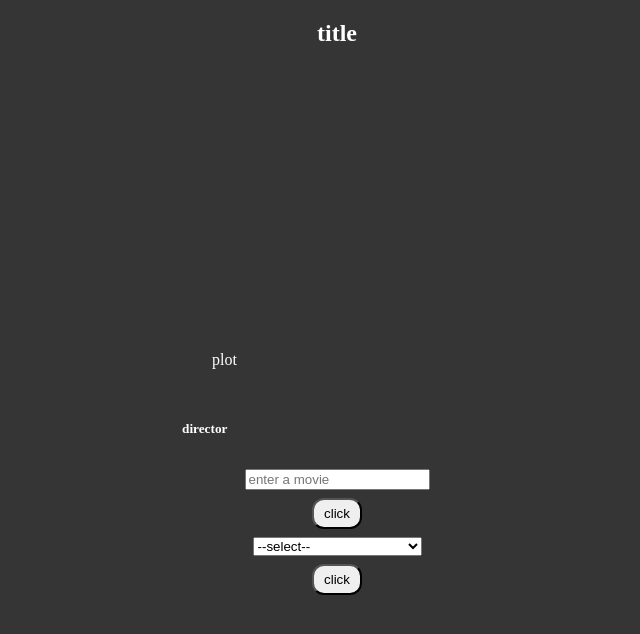
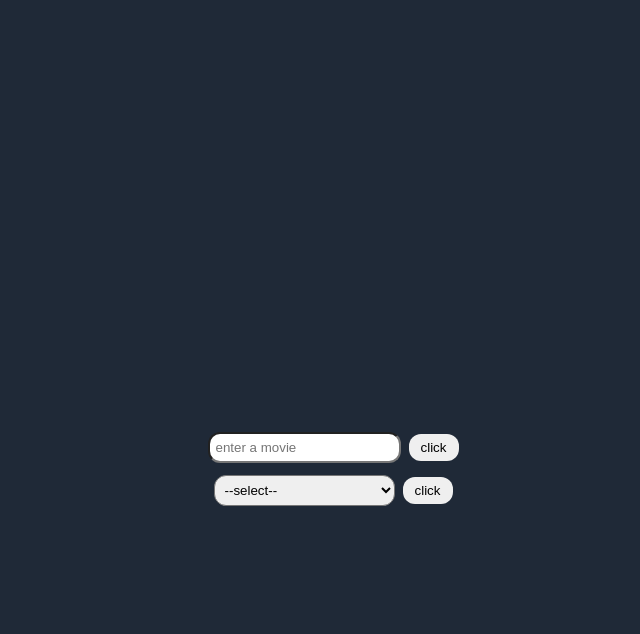
Before and after one commit to naailah-b/itd212-assignment-2, a plain HTML site: page index.html in a window 1280 px wide. Shown: the whole page, without its empty margins (303-943 px from the left). Drawn offline with nearby package versions, Linux system fonts and the light colour scheme.

Commit message:
updating files for base css

```diff
--- a/index.html
+++ b/index.html
@@ -4,40 +4,54 @@
 <head>
     <meta charset="UTF-8">
     <meta name="viewport" content="width=device-width, initial-scale=1.0">
+    <link rel="preconnect" href="https://fonts.googleapis.com">
+    <link rel="preconnect" href="https://fonts.gstatic.com" crossorigin>
+    <link
+        href="https://fonts.googleapis.com/css2?family=Roboto:ital,wght@0,300;0,400;0,500;0,700;0,900;1,100;1,300&display=swap"
+        rel="stylesheet">
     <link rel="stylesheet" href="style.css">
     <title>Development Assignment 2</title>
 </head>
 
 <body>
-    <h2 id="title">title</h2>
+    <div id="infoTitle">
+        <div id="miniTitle"></div>
+        <h2 id="title"></h2>
+    </div>
     <div id="container">
-
         <div id="info">
             <div id="info2">
                 <img id="image">
-                <div id="plot">plot</div>
-
-            </div>
-            <h5 id="director">director</h5>
+                <div id="info3">
                     <div>
                         <ul id="actorList">
                         </ul>
                     </div>
+                    <div id="plot"></div>
+
+                </div>
+            </div>
+            <h5 id="director"></h5>
         </div>
 
         <div id="inputs">
-            <input id="textInput" type="text" placeholder="enter a movie"><button id="textBtn" class="btn">click</button>
+            <div id="input1">
+                <input class="titleInput" id="textInput" type="text" placeholder="enter a movie"><button id="textBtn"
+                    class="btn">click</button>
+            </div>
 
-            <select id="dropInput">
+            <div id="input2">
+                <select class="titleInput" id="dropInput">
                     <option>--select--</option>
                     <option>Star Wars</option>
                     <option>The Empire Strikes Back</option>
                     <option>Return of the Jedi</option>
                 </select><button id="dropBtn" class="btn">click</button>
+            </div>
 
         </div>
     </div>
-    <script src="https://ajax.googleapis.com/ajax/libs/jquery/3.1.1/jquery.min.js"></script>
+
     <script>
         document.querySelector('#textBtn').addEventListener('click', () => {
             let inputText = document.querySelector('#textInput').value;
@@ -59,30 +73,30 @@
                     document.querySelector('#title').textContent = json.Title;
                     document.querySelector('#director').textContent = "directed by " + json.Director;
 
-                    actors = JSON.stringify(json.Actors);
-                    let split = actors.split(',');
+                    let split = json.Actors.split(',');
                     let ul = document.querySelector('ul').innerHTML.trim();
 
-
-
                     document.querySelector('#image').src = json.Poster;
-
-                    document.querySelector('#plot').textContent = json.Plot;
+                    document.querySelector('#plot').textContent = "Plot: " + json.Plot;
 
                     if (ul !== "") {
                         document.querySelector('#actorList').textContent = "";
                     }
+
+                    document.querySelector('#miniTitle').textContent = 'Title ↓';
+
+                    let act = document.createElement('li');
+                    act.innerHTML = 'Actors ';
+                    act.id = "list1";
+                    document.querySelector('#actorList').appendChild(act);
+
 
                     for (let i = 0; i < split.length; i++) {
                         let li = document.createElement('li');
                         li.innerHTML = split[i];
                         document.querySelector('#actorList').appendChild(li);
                     }
-
-
                 });
-
-            // https://www.omdbapi.com/?apikey=a407b204&t=
         }
 
     </script>
--- a/style.css
+++ b/style.css
@@ -1,6 +1,13 @@
 body {
-    background-color: rgb(53, 53, 53);
-    color: white;
+    background-color: #1f2937;
+    color: rgb(231, 231, 231);
+    font-family: "Roboto";
+    display: flex;
+    flex-direction: column;
+    align-items: center;
+    height: 100vh;
+    margin: 0;
+    padding: 0;
 }
 
 #container {
@@ -8,19 +15,28 @@ body {
     flex-direction: column;
     justify-content: center;
     align-items: center;
-    height: 800px;
+    height: 90vh;
+}
+
+#title {
+    font-size: 36px;
 }
 
 #inputs {
+    justify-self: center;
     display: flex;
     flex-direction: column;
     margin: 10px;
-
     align-items: center;
 }
 
-img {
+.titleInput {
+    padding: 6px;
+    border-radius: 12px;
+}
 
+#miniTitle{
+    font-size: 12px;
 }
 
 #info2 {
@@ -28,15 +44,29 @@ img {
     align-items: center;
 }
 
+#info3 {
+    display: flex;
+    flex-direction: column;
+    justify-content: center;
+
+}
+
+#list1 {
+    margin: 10px;
+    list-style-type: none;
+    font-weight: 600;
+}
+
 .btn {
     padding: 6px;
     border-radius: 12px;
     width: 50px;
     margin: 8px;
+    border: none;
 }
 
 #plot {
-    width: 250px;
+    width: 260px;
     margin: 30px;
 }
 
```
Lines whose indentation alone changed are shown as unchanged.
